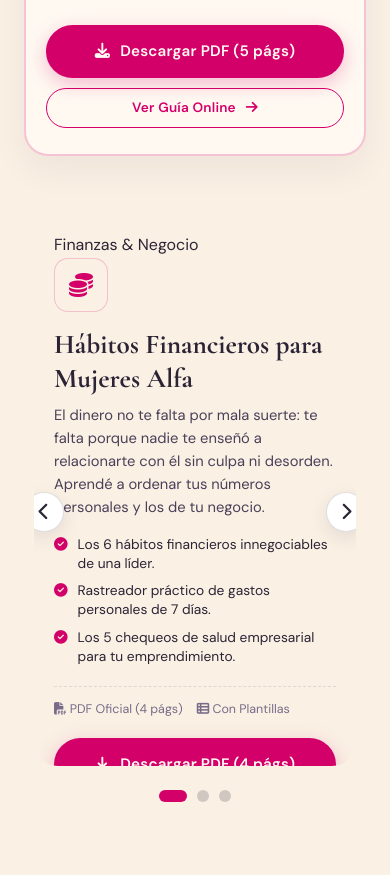
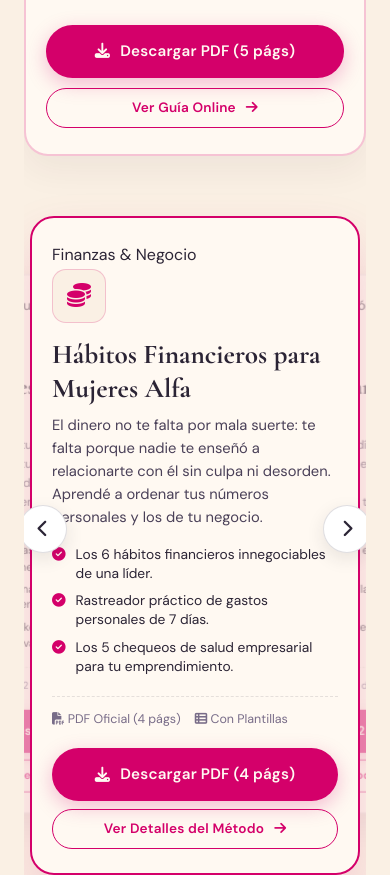
Before and after one commit to virelcodes-imago/florencia-castillo, a plain HTML site: page biblioteca.html in a window 390 px wide. Shown: the part 3510-4385 px from the top of the page. Drawn offline with nearby package versions, Linux system fonts and the light colour scheme.

Commit message:
fix(biblioteca): restaurar carrusel 3D original de guias gratuitas para desktop y celular

```diff
--- a/biblioteca.html
+++ b/biblioteca.html
@@ -29,7 +29,7 @@
     <link rel="shortcut icon" href="favicon.ico?v=3">
 
     <!-- Styles -->
-    <link rel="stylesheet" href="styles.css?v=3.2">
+    <link rel="stylesheet" href="styles.css?v=3.4">
 
     <style>
         /* 0. ENCASILLADO ESTRICTO ANTI-DESPLAZAMIENTO HORIZONTAL */
@@ -51,8 +51,7 @@
         .radiografia-banner-wrap,
         .oraculo-banner-wrap,
         .proa-featured-box,
-        .masterclass-hub-banner,
-        .stack-carousel-wrap {
+        .masterclass-hub-banner {
             max-width: 100% !important;
             overflow: hidden !important;
             box-sizing: border-box !important;
@@ -497,78 +496,82 @@
         }
 
         @media (max-width: 768px) {
-            .stack-carousel-wrap {
-                max-width: 440px !important;
-                margin: 0 auto 3rem !important;
-                overflow: hidden !important;
-                padding: 10px 0 25px !important;
-            }
-
             .stack-viewport {
-                position: relative !important;
-                height: 560px !important;
-                overflow: hidden !important;
-                border-radius: 24px !important;
-                perspective: none !important;
+                height: 560px;
+            }
         }
 
         .stack-card {
-                position: absolute !important;
-                top: 0 !important;
-                left: 0 !important;
-                right: 0 !important;
-                bottom: 0 !important;
-                width: 100% !important;
-                max-width: 100% !important;
-                height: 100% !important;
-                opacity: 0 !important;
-                visibility: hidden !important;
-                pointer-events: none !important;
-                transform: translateX(30px) !important;
-                transition: opacity 0.3s ease, transform 0.3s ease, visibility 0.3s ease !important;
-                z-index: 1 !important;
-                filter: none !important;
-            }
-
+            position: absolute;
+            top: 0;
+            left: 50%;
+            width: 100%;
+            max-width: 460px;
+            background: var(--marfil-surface);
+            border-radius: 24px;
+            border: 2px solid rgba(43,36,53,0.08);
+            box-shadow: 0 16px 40px rgba(43,36,53,0.12);
+            padding: 34px;
+            display: flex;
+            flex-direction: column;
+            justify-content: space-between;
+            transition: all 0.5s cubic-bezier(0.25, 1, 0.5, 1);
+            transform-origin: center center;
+            cursor: pointer;
+            user-select: none;
+            box-sizing: border-box;
+        }
+
+        /* Card States for Stacked 3D Slider */
         .stack-card.pos-center {
-                opacity: 1 !important;
-                visibility: visible !important;
-                pointer-events: auto !important;
-                transform: translateX(0) !important;
-                z-index: 5 !important;
+            transform: translateX(-50%) translateZ(0) scale(1);
+            z-index: 10;
+            opacity: 1;
+            filter: blur(0);
             border-color: var(--fuchsia);
-                box-shadow: 0 16px 40px rgba(212,0,106,0.16);
-            }
-
-            .stack-card:not(.pos-center) {
-                opacity: 0 !important;
-                visibility: hidden !important;
-                pointer-events: none !important;
-                filter: none !important;
+            box-shadow: 0 24px 50px rgba(212,0,106,0.16);
+            cursor: default;
         }
 
         .stack-card.pos-left {
-                transform: translateX(-30px) !important;
-                opacity: 0 !important;
-                visibility: hidden !important;
+            transform: translateX(-110%) translateZ(-80px) scale(0.88);
+            z-index: 5;
+            opacity: 0.65;
+            filter: blur(0.5px);
         }
 
         .stack-card.pos-right {
-                transform: translateX(30px) !important;
-                opacity: 0 !important;
-                visibility: hidden !important;
-            }
-
-            .stack-prev-btn { left: -10px !important; width: 40px !important; height: 40px !important; }
-            .stack-next-btn { right: -10px !important; width: 40px !important; height: 40px !important; }
+            transform: translateX(10%) translateZ(-80px) scale(0.88);
+            z-index: 5;
+            opacity: 0.65;
+            filter: blur(0.5px);
         }
 
         @media (max-width: 650px) {
-            .stack-carousel-wrap {
-                max-width: calc(100% - 20px) !important;
+            .stack-viewport {
+                height: 580px;
             }
             .stack-card {
-                padding: 26px 20px !important;
+                max-width: 330px;
+                padding: 24px 20px;
+            }
+            .stack-card.pos-left {
+                transform: translateX(-90%) translateZ(-60px) scale(0.86);
+                opacity: 0.45;
+            }
+            .stack-card.pos-right {
+                transform: translateX(-10%) translateZ(-60px) scale(0.86);
+                opacity: 0.45;
+            }
+            .stack-prev-btn {
+                left: -6px;
+                width: 42px;
+                height: 42px;
+            }
+            .stack-next-btn {
+                right: -6px;
+                width: 42px;
+                height: 42px;
             }
         }
 
@@ -1214,7 +1217,7 @@
             <!-- ========================================================
                  3. SECCIÓN: CUADERNOS DE TRABAJO & GUÍAS EN PDF
                  ======================================================== -->
-            <section style="padding: 1rem 0 3rem;">
+            <section style="padding: 1rem 0 3rem; overflow: hidden;">
                 <div class="pdf-section-header">
                     <span class="card-tag">DESCARGAS OFICIALES EN PDF</span>
                     <h2 class="pdf-section-title">Workbooks & Guías Prácticas de Estudio</h2>
@@ -1881,6 +1884,6 @@
             }
         }
     </script>
-    <script src="script.js?v=3.2"></script>
+    <script src="script.js?v=3.4"></script>
 </body>
 </html>
```
Lines whose indentation alone changed are shown as unchanged.
